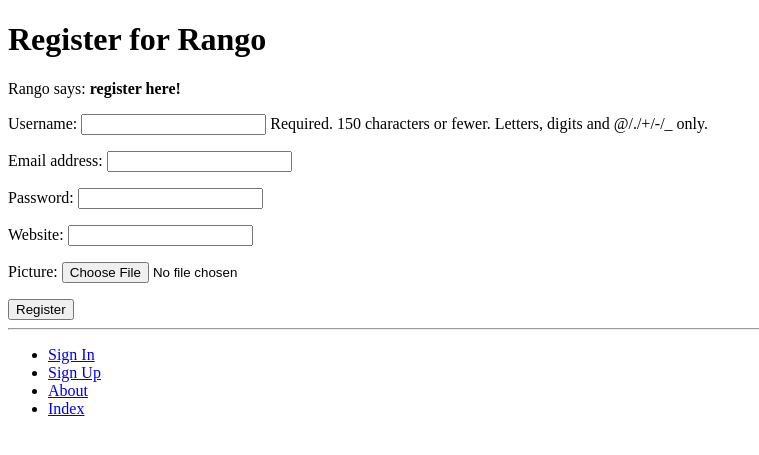
After one commit to theMuhammadKhalid/tango-with-django, a Django app: page /rango/register/ in a window 1280 px wide. The commit adds this page. Shown: the top 455 px of the page, without its empty margins (0-759 px from the left). Run offline with Django 3.2, Linux system fonts and the light colour scheme.

Commit message:
User Authentication work done

```diff
--- a/rango/admin.py
+++ b/rango/admin.py
@@ -1,5 +1,5 @@
 from django.contrib import admin
-from rango.models import Category, Page
+from rango.models import Category, Page, UserProfile
 
 class CategoryAdmin(admin.ModelAdmin):
     prepopulated_fields = {'slug': ('name',)}
@@ -11,3 +11,4 @@ class PageAdmin(admin.ModelAdmin):
 # Register your models here.
 admin.site.register(Category, CategoryAdmin)
 admin.site.register(Page, PageAdmin)
+admin.site.register(UserProfile)
--- a/rango/forms.py
+++ b/rango/forms.py
@@ -1,5 +1,8 @@
 from django import forms
-from rango.models import Page, Category
+from django.forms import fields
+from rango.models import Page, Category, UserProfile
+
+from django.contrib.auth.models import User
 
 
 class CategoryForm(forms.ModelForm):
@@ -33,3 +36,17 @@ class PageForm(forms.ModelForm):
             url = 'http://' + url
             cleaned_data['url'] = url
             return cleaned_data
+
+
+class UserForm(forms.ModelForm):
+    # password = forms.CharField(widget=forms.PasswordInput())
+
+    class Meta:
+        model = User
+        fields = ('username', 'email', 'password')
+
+
+class UserProfileForm(forms.ModelForm):
+    class Meta:
+        model = UserProfile
+        fields = ('website', 'picture')
--- a/rango/models.py
+++ b/rango/models.py
@@ -1,5 +1,7 @@
 from django.db import models
 from django.template.defaultfilters import slugify
+
+from django.contrib.auth.models import User
 
 # Create your models here.
 
@@ -31,3 +33,14 @@ class Page(models.Model):
 
     def __str__(self):
         return self.title
+
+
+class UserProfile(models.Model):
+    '''Links UserProfile to a User Model Instance'''
+    user = models.OneToOneField(User, on_delete=models.CASCADE)
+
+    website = models.URLField(blank=True)
+    picture = models.ImageField(upload_to='profile_images', blank=True)
+
+    def __str__(self):
+        return self.user.username
--- a/rango/urls.py
+++ b/rango/urls.py
@@ -11,4 +11,7 @@ urlpatterns = [
         views.show_category, name='show_category'),
     url(r'^category/(?P<category_name_slug>[\w\-]+)/add_page/$',
         views.add_page, name='add_page'),
+    url(r'^register/$', views.register, name='register'),
+    url(r'^login/$', views.user_login, name='login'),
+    url(r'^logout/$', views.user_logout, name='logout'),
 ]
--- a/rango/views.py
+++ b/rango/views.py
@@ -1,10 +1,15 @@
 # Create your views here.
 
 from django.http import HttpResponse
+from django.http.response import HttpResponseRedirect
 from django.shortcuts import render
+from django.template.defaultfilters import register
 from rango.models import Category, Page
-from rango.forms import CategoryForm, PageForm
+from rango.forms import CategoryForm, PageForm, UserForm, UserProfileForm
 
+from django.contrib.auth import authenticate, login, logout
+from django.urls import reverse
+from django.contrib.auth.decorators import login_required
 
 def index(request):
     category_list = Category.objects.order_by('-likes')[:5]
@@ -32,7 +37,7 @@ def show_category(request, category_name_slug):
 
     return render(request, 'rango/category.html', context_dict)
 
-
+@login_required
 def add_category(request):
     form = CategoryForm()
     if request.method == "POST":
@@ -45,7 +50,7 @@ def add_category(request):
 
     return render(request, 'rango/add_category.html', {'form': form})
 
-
+@login_required
 def add_page(request, category_name_slug):
     try:
         category = Category.objects.get(slug=category_name_slug)
@@ -69,3 +74,59 @@ def add_page(request, category_name_slug):
     context_dict = {'form': form, 'category': category}
 
     return render(request, 'rango/add_page.html', context_dict)
+
+
+def register(request):
+    registered = False
+
+    if request.method == 'POST':
+        user_form = UserForm(data=request.POST)
+        profile_form = UserProfileForm(data=request.POST)
+
+        if user_form.is_valid() and profile_form.is_valid():
+            user = user_form.save()
+
+            user.set_password(user.password)
+            user.save()
+
+            profile = profile_form.save(commit=False)
+            profile.user = user
+
+            if 'picture' in request.FILES:
+                profile.picture = request.FILES['picture']
+
+            profile.save()
+            registered = True
+        else:
+            print(user_form.errors, profile_form.errors)
+    else:
+        user_form = UserForm()
+        profile_form = UserProfileForm()
+
+    return render(request, 'rango/register.html',
+                  {'user_form': user_form, 'profile_form': profile_form, 'registered': registered})
+
+
+def user_login(request):
+    if request.method == "POST":
+        username = request.POST.get('username')
+        password = request.POST.get('password')
+
+        user = authenticate(username=username, password=password)
+        if user:
+            if user.is_active:
+                login(request, user)
+                return HttpResponseRedirect(reverse('rango:index'))
+            else:
+                return HttpResponseRedirect("Your rango is disabled")
+        else:
+            print("Invalid login details: {0}, {1}".format(username, password))
+            return HttpResponse("Invalid login details supplied.")
+    else:
+        return render(request, 'rango/login.html', {})
+
+
+@login_required
+def user_logout(request):
+    logout(request)
+    return HttpResponseRedirect(reverse('rango:index'))
--- a/tango_with_django_project/settings.py
+++ b/tango_with_django_project/settings.py
@@ -95,6 +95,7 @@ AUTH_PASSWORD_VALIDATORS = [
     },
     {
         'NAME': 'django.contrib.auth.password_validation.MinimumLengthValidator',
+        'OPTIONS': {'min_length': 6, }
     },
     {
         'NAME': 'django.contrib.auth.password_validation.CommonPasswordValidator',
@@ -128,3 +129,5 @@ STATIC_URL = '/static-files/'
 
 MEDIA_ROOT = MEDIA_DIR
 MEDIA_URL = '/media/'
+
+LOGIN_URL = '/rango/login/'
--- a/templates/rango/base.html
+++ b/templates/rango/base.html
@@ -1,7 +1,6 @@
 <!DOCTYPE html>
 
-{% load static %}
-{% load rango_template_tags %}
+{% load static %} {% load rango_template_tags %}
 
 <html lang="en">
   <head>
@@ -19,16 +18,26 @@
       {% endblock %}
     </div>
     <div>
-    {% block sidebar_block %}
-        {% get_category_list category %}
-    {% endblock %}
+      {% block sidebar_block %} {% get_category_list category %} {% endblock %}
     </div>
     <hr />
     <div>
       <ul>
-        <li>
+      {% if user.is_authenticated %}
+       <li>
           <a href="{% url 'rango:add_category' %}">Add New Category</a>
         </li>
+        <li>
+            <a href="{% url 'rango:logout' %}">Logout</a>
+        </li>
+      {% else %}
+        <li>
+          <a href="{% url 'rango:login' %}">Sign In</a>
+        </li>
+         <li>
+          <a href="{% url 'rango:register' %}">Sign Up</a>
+        </li>
+      {% endif %}
         <li>
           <a href="{% url 'rango:about' %}">About</a>
         </li>
--- a/templates/rango/category.html
+++ b/templates/rango/category.html
@@ -18,7 +18,9 @@
 {% else %}
 <strong> No pages currently in category. </strong>
 {% endif %}
-<a href="{% url 'rango:add_page' category.slug %}">Add Page</a> <br />
+ {% if user.is_authenticated %}
+  <a href="{% url 'rango:add_page' category.slug %}">Add Page</a> <br />
+ {% endif %}
 {% else %}
 <strong> Specified category does not exist. </strong>
 {% endif %}
--- a/templates/rango/index.html
+++ b/templates/rango/index.html
@@ -8,7 +8,11 @@ Home
 
 {% block body_block %}
     <h1>Rango says ...</h1>
-    <div>hey there partner !</div>
+    {% if user.is_authenticated %}
+      howdy {{ user.username }}!
+    {% else %}
+      hey there partner!
+    {% endif %}
     <div>
       <h2>Most Liked Categories</h2>
       {% if categories %}
--- /dev/null
+++ b/templates/rango/register.html
@@ -0,0 +1,25 @@
+{% extends 'rango/base.html' %}
+
+{% load static %}
+
+{% block title_block %}
+Register
+{% endblock %}
+
+{% block body_block %}
+    <h1>Register for Rango</h1>
+    {% if registered %}
+        <p>Rango says: <strong>thank you for registering</strong></p>
+        <a href="{% url 'rango:index' %}"> Return to the home page</a><br>
+    {% else %}
+        <p>Rango says: <strong>register here!</strong></p>
+        <form action="{% url 'rango:register' %}" id="user_form" method="post" enctype="multipart/form-data">
+            {% csrf_token %}
+            {{user_form.as_p}}
+            {{profile_form.as_p}}
+
+            <input type="submit" value="Register" name="submit">
+        </form>
+    {% endif %}
+{% endblock  %}
+{% block sidebar_block %}{% endblock %}
```
Also changed, not shown: templates/rango/login.html (added, +20 -0 lines), db.sqlite3, media/profile_images/Muhammad_Khalid.jpg (added), media/profile_images/Muhammad_Khalid_HMaERQG.jpg (added), media/profile_images/Muhammad_Khalid_ODmRETf.jpg (added), media/profile_images/Muhammad_Khalid_PSQLvs0.jpg (added), rango/migrations/0004_userprofile.py (added).
